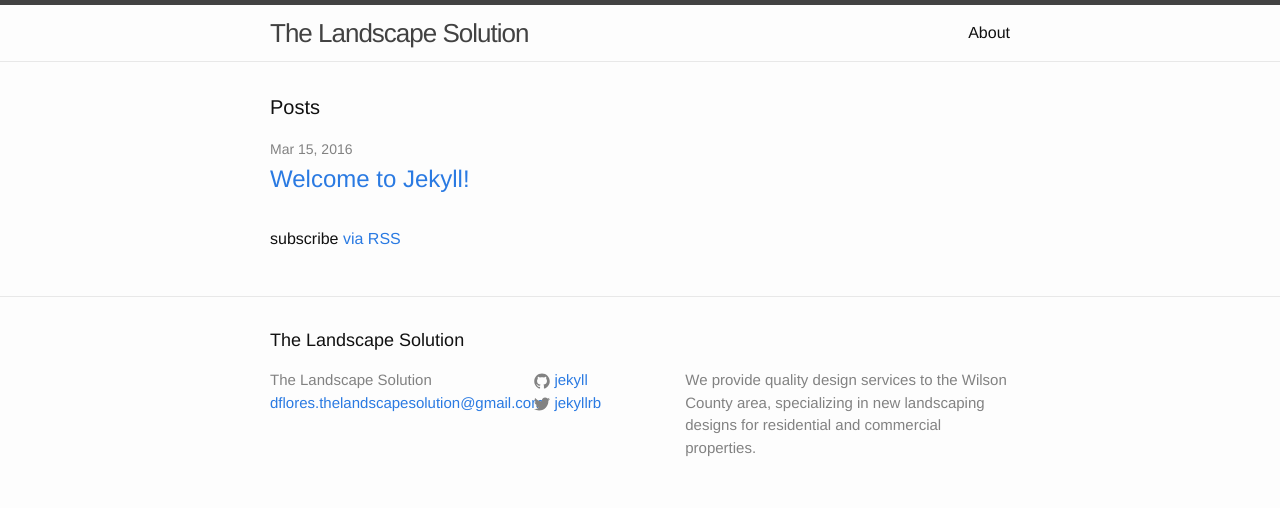
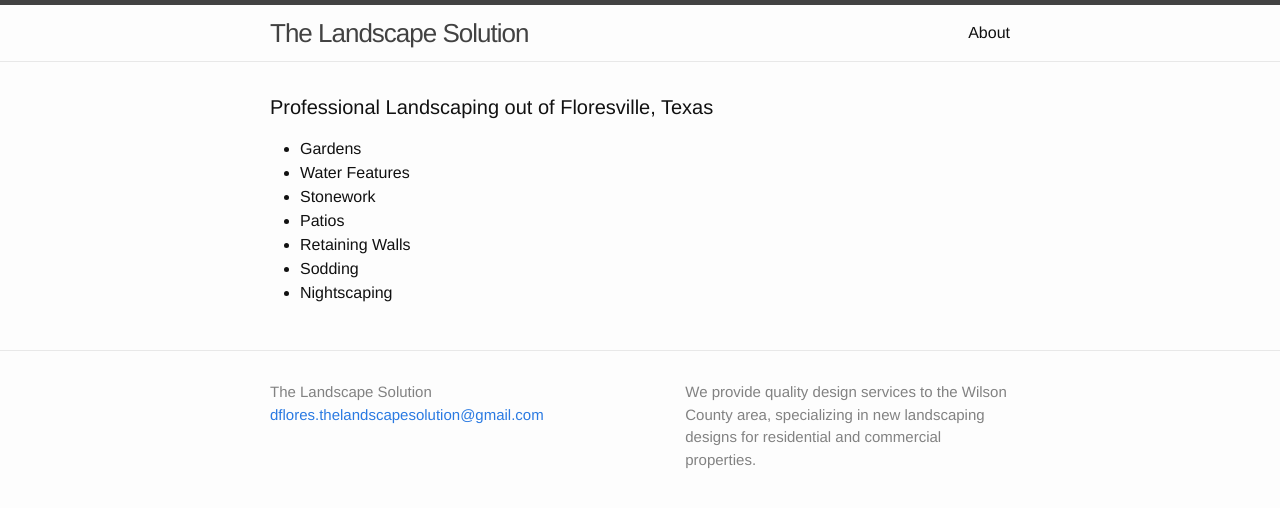
Before and after one commit to dgalcoop/LandscapeSolution, a Jekyll site: the page built from index.html, in a window 1280 px wide. Shown: the top 508 px of the page. Built offline with Jekyll 4.4.1, drawn with Linux system fonts in a browser that asks for light colours.

Commit message:
First edits to create The Landscape Solution site

```diff
--- a/_includes/footer.html
+++ b/_includes/footer.html
@@ -2,7 +2,6 @@
 
   <div class="wrapper">
 
-    <h2 class="footer-heading">{{ site.title }}</h2>
 
     <div class="footer-col-wrapper">
       <div class="footer-col footer-col-1">
@@ -13,19 +12,7 @@
       </div>
 
       <div class="footer-col footer-col-2">
-        <ul class="social-media-list">
-          {% if site.github_username %}
-          <li>
-            {% include icon-github.html username=site.github_username %}
-          </li>
-          {% endif %}
 
-          {% if site.twitter_username %}
-          <li>
-            {% include icon-twitter.html username=site.twitter_username %}
-          </li>
-          {% endif %}
-        </ul>
       </div>
 
       <div class="footer-col footer-col-3">
--- a/_posts/2016-03-14-welcome-to-jekyll.markdown
+++ b/_posts/2016-03-14-welcome-to-jekyll.markdown
@@ -1,6 +1,6 @@
 ---
 layout: post
-title:  "Welcome to Jekyll!"
+title:  "Goodbye to Jekyll!"
 date:   2016-03-14 18:38:15 -0600
 categories: jekyll update
 ---
--- a/index.html
+++ b/index.html
@@ -4,20 +4,17 @@ layout: default
 
 <div class="home">
 
-  <h1 class="page-heading">Posts</h1>
+  <h1 class="page-heading">Professional Landscaping out of Floresville, Texas</h1>
 
-  <ul class="post-list">
-    {% for post in site.posts %}
-      <li>
-        <span class="post-meta">{{ post.date | date: "%b %-d, %Y" }}</span>
-
-        <h2>
-          <a class="post-link" href="{{ post.url | prepend: site.baseurl }}">{{ post.title }}</a>
-        </h2>
-      </li>
-    {% endfor %}
+  <ul>
+    <li>Gardens</li>
+    <li>Water Features</li>
+    <li>Stonework</li>
+    <li>Patios</li>
+    <li>Retaining Walls</li>
+    <li>Sodding</li>
+    <li>Nightscaping</li>
   </ul>
 
-  <p class="rss-subscribe">subscribe <a href="{{ "/feed.xml" | prepend: site.baseurl }}">via RSS</a></p>
 
 </div>
```
